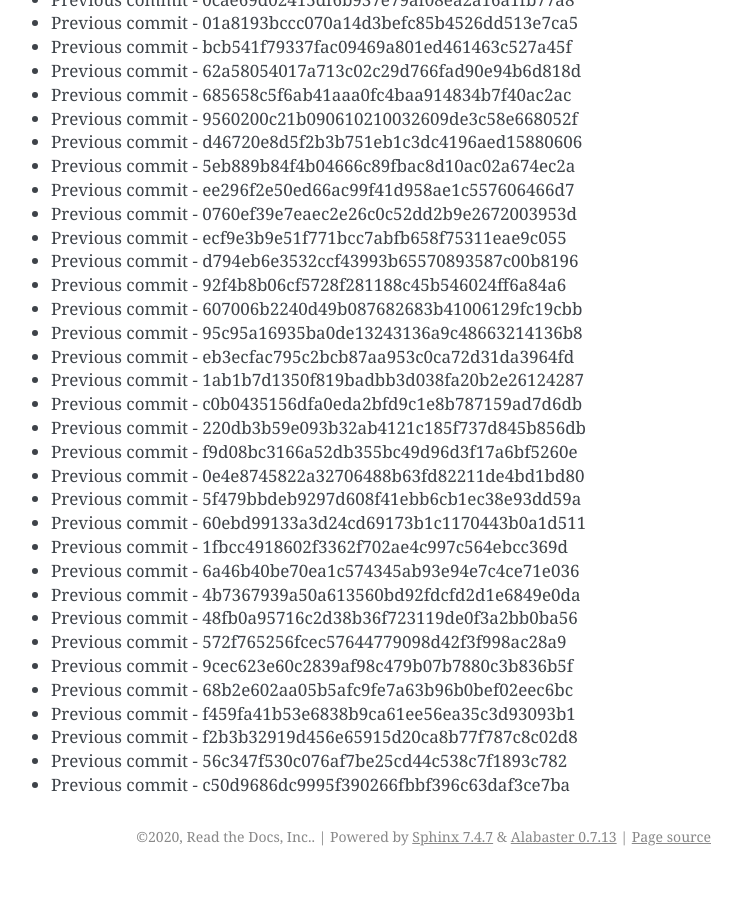
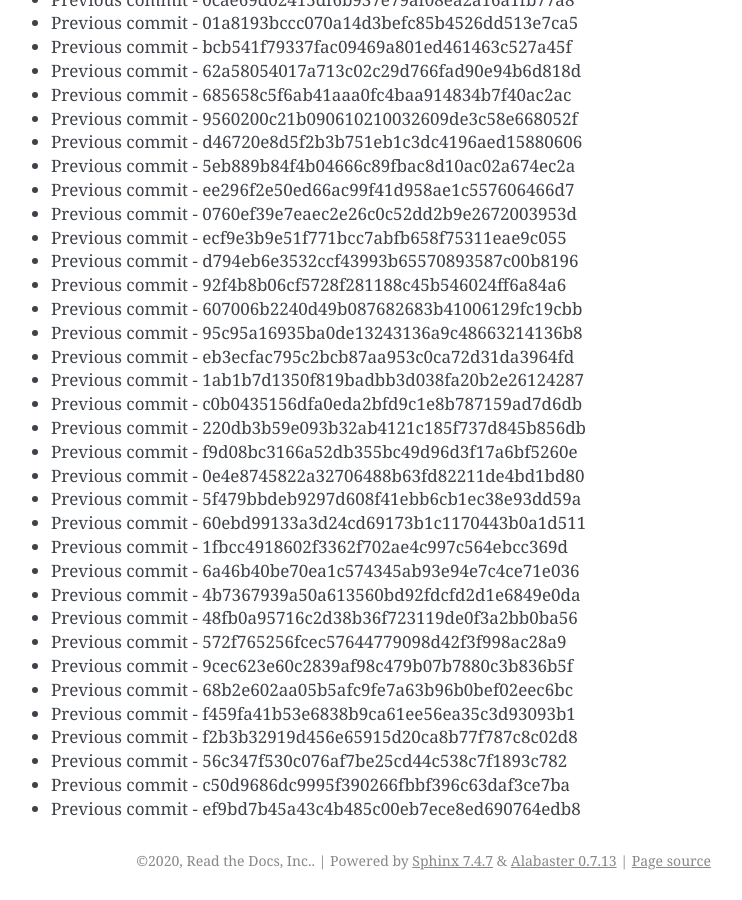
Before and after one commit to readthedocs/rtd-git-stresstest, a Sphinx documentation site: the page built from docs/updates.rst, in a window 1280 px wide and 900 px high, scrolled down 15172 px. Shown: the whole window, without its empty margins (399-1141 px from the left). Built offline with Sphinx 7.4.7, drawn with Linux system fonts in a browser that asks for light colours; before the commit the page ends 16048 px from its top, so only the background shows below that.

Commit message:
Generating commit from previous: ef9bd7b45a43c4b485c00eb7ece8ed690764edb8

```diff
--- a/docs/updates.rst
+++ b/docs/updates.rst
@@ -669,3 +669,4 @@ It can be tested for any performance characteristics.
 * Previous commit - f2b3b32919d456e65915d20ca8b77f787c8c02d8
 * Previous commit - 56c347f530c076af7be25cd44c538c7f1893c782
 * Previous commit - c50d9686dc9995f390266fbbf396c63daf3ce7ba
+* Previous commit - ef9bd7b45a43c4b485c00eb7ece8ed690764edb8
```
